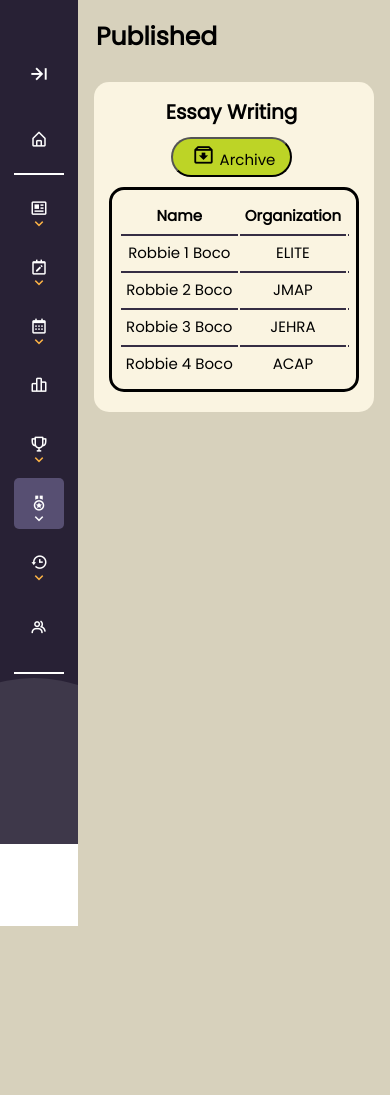
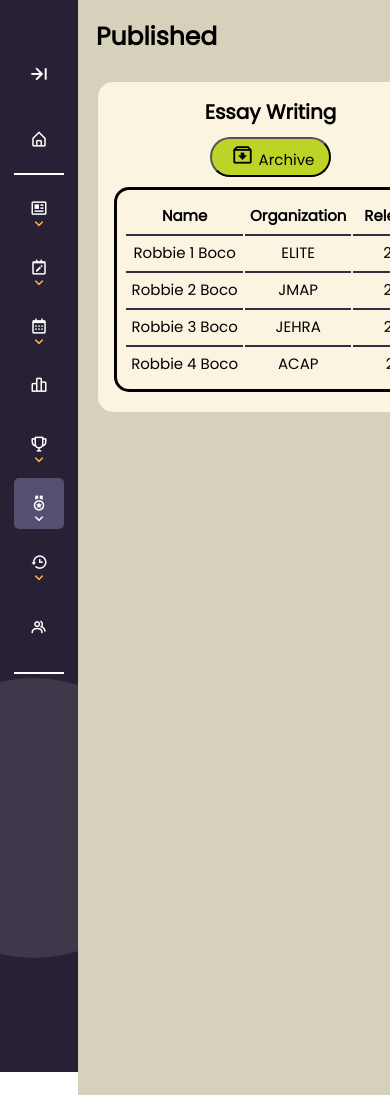
Before and after one commit to rhenzcasunuran/ETS, a PHP site: page /COM-published_page.php in a window 390 px wide; the page is wider, and only the part inside the window is pictured. Before the commit the page ends 926 px from the top of that part, so only its background shows below. Run offline with PHP 8.4, Linux system fonts and the light colour scheme; data comes from the database, SQL or seed files in the repository.

Commit message:
Add files via upload

```diff
--- a/published_page/COM-published_page.css
+++ b/published_page/COM-published_page.css
@@ -1,3 +1,6 @@
+body {
+    overflow-x: hidden;
+}
 .removespace{
     position: relative;
     background-color: var(--color-body);
@@ -310,7 +313,21 @@ input {
     color: var(--color-text);
     padding-bottom: 15px;
 }
-
+@media screen and (max-width:460px){
+    .removespace {
+        width: 100% !important;
+    }
+    .actualbody {
+        width: 100% !important;
+        min-height: 120vh !important;
+    }
+    .sidebar {
+        min-height: 127vh !important;
+    }
+    .sidebar.open ~ .home-section {
+        width: calc(100% - 190px) !important;
+    }
+}
 @media screen and (max-width: 768px) {
     h2 {
         display:flex;
```
